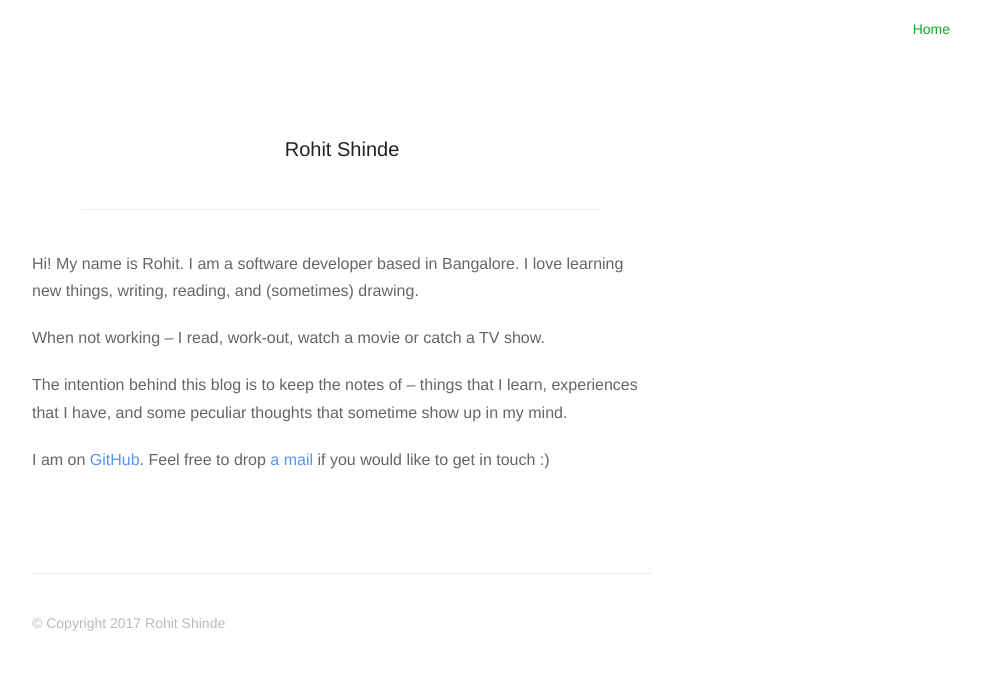
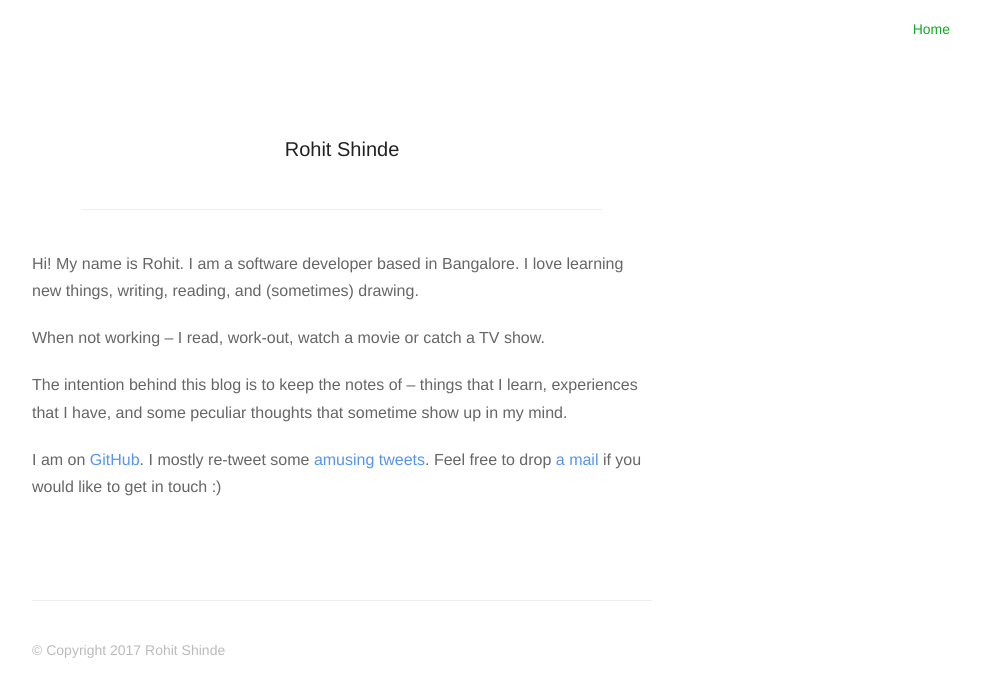
Before and after one commit to shinderohitt/shinderohitt.github.io, a Jekyll site: the page built from about.md, in a window 1280 px wide. Shown: the top 697 px of the page, without its empty margins (298-1279 px from the left). Built offline with Jekyll 4.4.1, drawn with Linux system fonts in a browser that asks for light colours; nearby versions of some CDN libraries.

Commit message:
[about] Add twitter link

```diff
--- a/about.md
+++ b/about.md
@@ -13,7 +13,8 @@ The intention behind this blog is to keep the notes of --
 things that I learn, experiences that I have, and some
 peculiar thoughts that sometime show up in my mind.
 
-I am on [GitHub](https://github.com/shinderohitt).
+I am on [GitHub](https://github.com/shinderohitt). I mostly re-tweet
+some [amusing tweets](https://twitter.com/shinderohitt).
 Feel free to drop [a mail](mailto:shinde.rohitt@gmail.com)
 if you would like to get in touch :)
 
```
